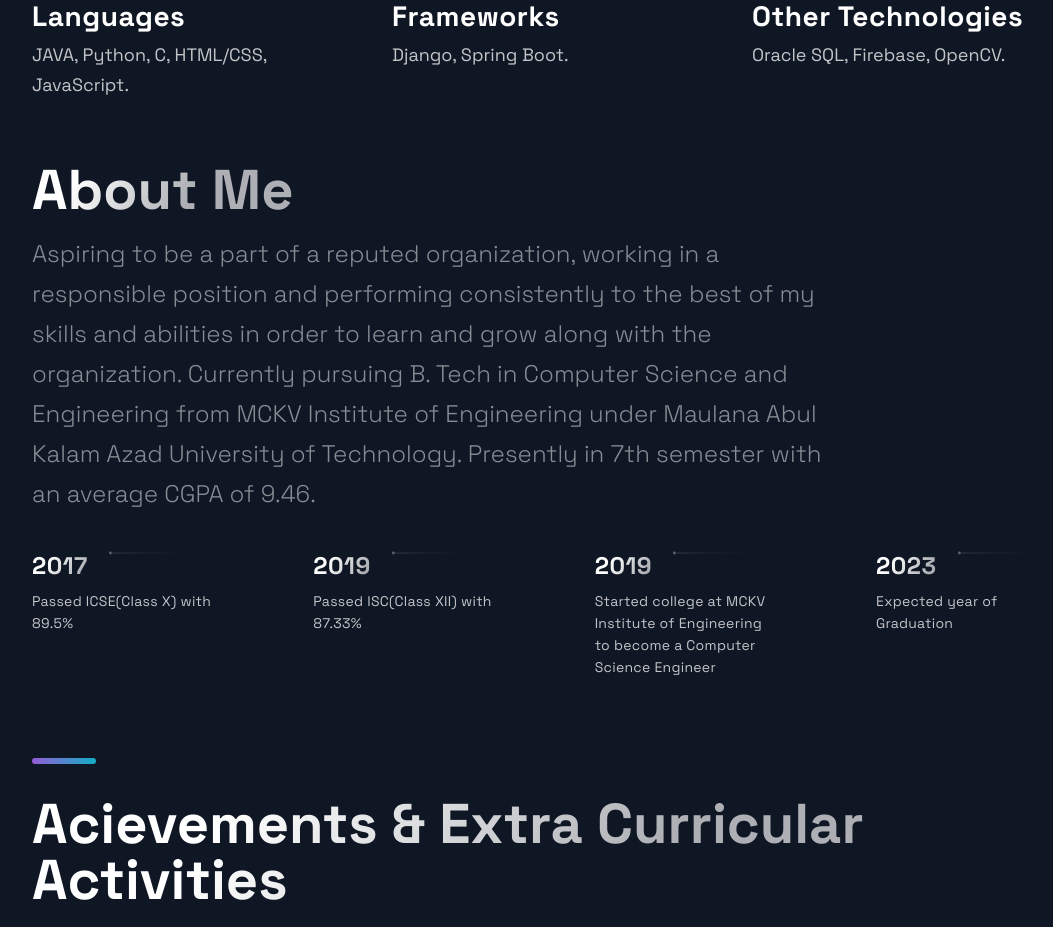
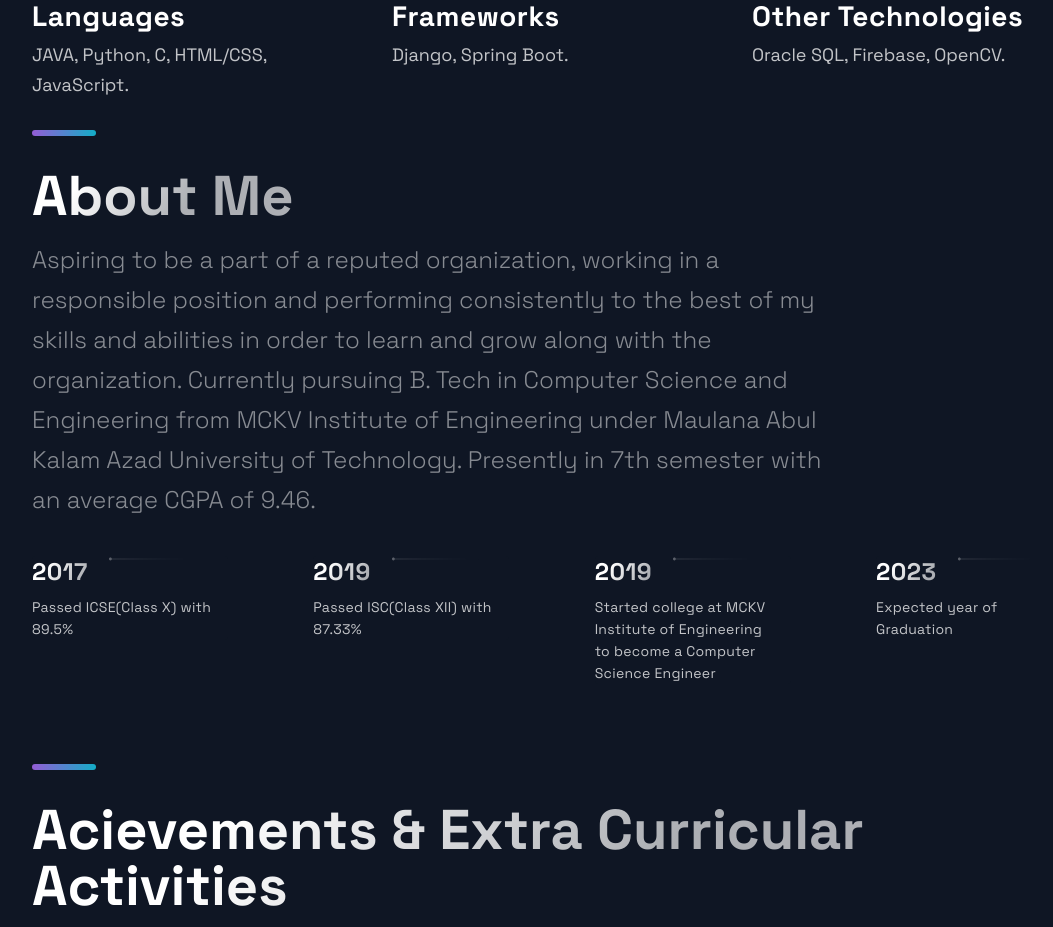
Before and after one commit to SurjoSeth/portfolio01, a Next.js app: page / in a window 1280 px wide. Shown: the part 1665-2592 px from the top of the page, without its empty margins (88-1141 px from the left). Built offline with nearby package versions, Linux system fonts and the light colour scheme.

Commit message:
Update Technologies.js

```diff
--- a/src/components/Technologies/Technologies.js
+++ b/src/components/Technologies/Technologies.js
@@ -39,6 +39,7 @@ const Technologies = () =>  (
         </ListContainer>
       </ListItem>
     </List>
+  <SectionDivider  />
   </Section>
 );
 
```
